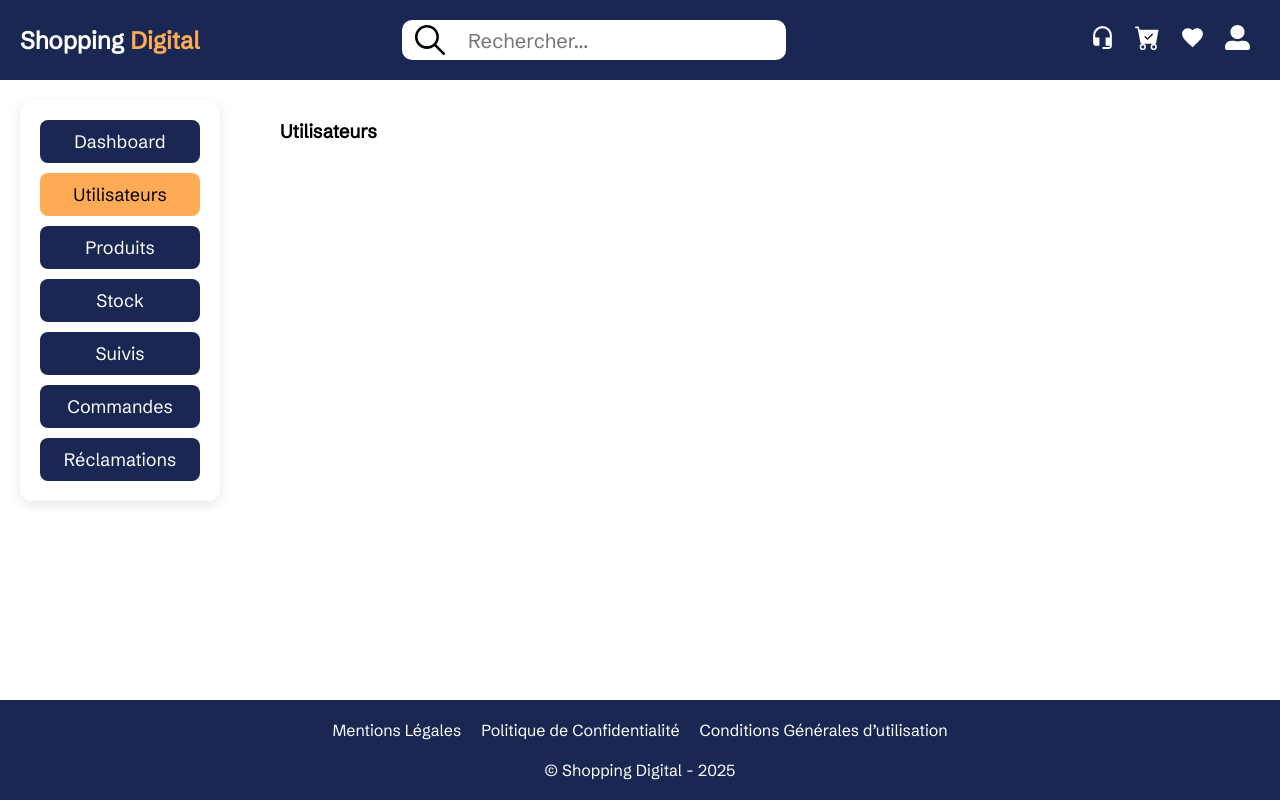
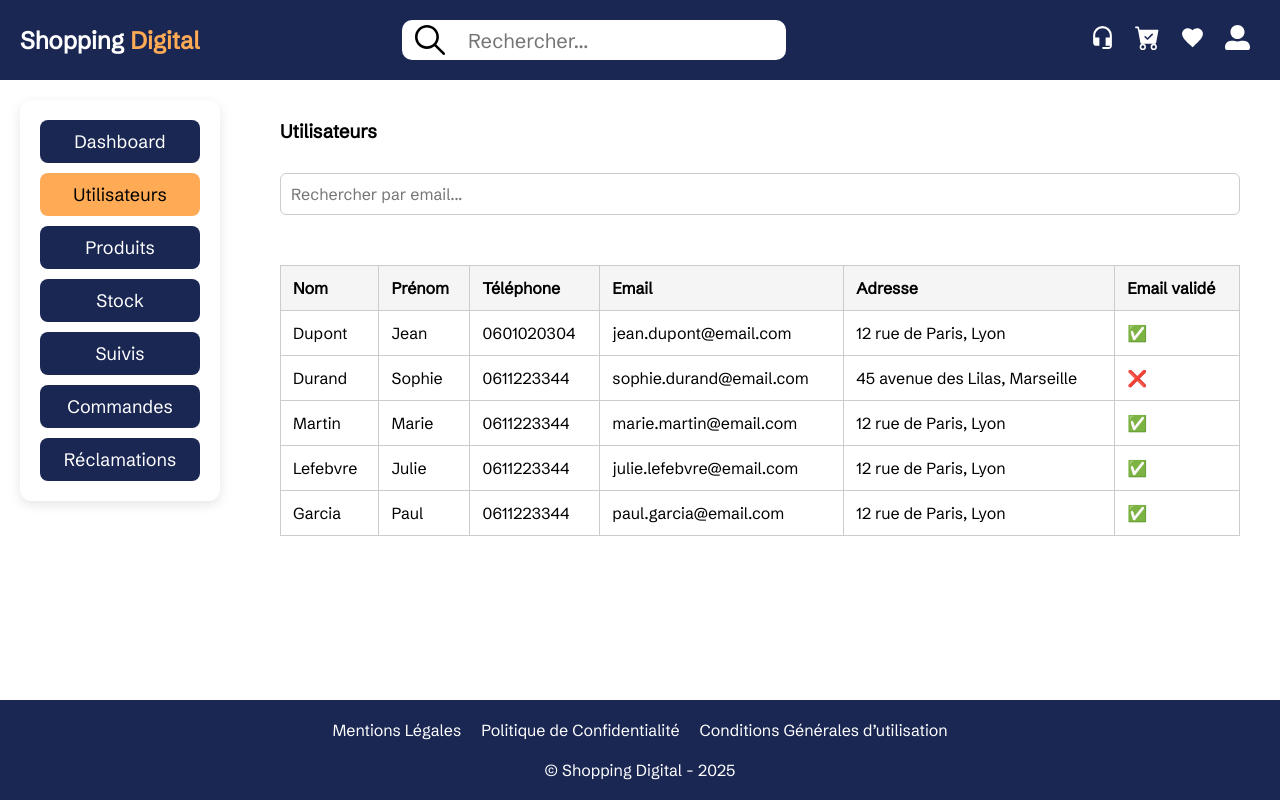
Before and after one commit to djerbiano/shopping-digital-v2, a Next.js app: page /admin/users in a window 1280 px wide. Built offline with nearby package versions, Linux system fonts and the light colour scheme.

Commit message:
Add user search and details modal

```diff
--- /dev/null
+++ b/app/(administrateur)/_components/UsersComponents/UserDetailsModal.jsx
@@ -0,0 +1,72 @@
+import Image from "next/image";
+import userStyles from "./usersComponent.module.css";
+
+export default function UserDetailsModal({ user, onClose }) {
+  return (
+    <div className={userStyles.modalOverlay} aria-labelledby="modal-title" role="dialog">
+      <div className={userStyles.modalContent}>
+        <button
+          onClick={onClose}
+          className={userStyles.modalCloseBtn}
+          aria-label="Fermer la modale"
+          onKeyDown={(e) => {
+            if (e.key === "Enter" || e.key === " " || e.key === "Escape") {
+              onClose();
+
+            }
+          }}
+        >
+          ✕
+        </button>
+        <h3 id="modal-title">Détails de l'utilisateur</h3>
+
+        <div className={userStyles.userDetailsWrapper}>
+          <div className={userStyles.avatarContainer}>
+            <Image
+              src={`/${user.avatar}`}
+              alt={`Avatar de ${user.name}`}
+              width={200}
+              height={200}
+              className={userStyles.avatar}
+            />
+          </div>
+          <div className={userStyles.userDetailsInfo}>
+            <p>
+              <strong>ID:</strong> {user._id}
+            </p>
+            <p>
+              <strong>Nom:</strong> {user.lastName}
+            </p>
+            <p>
+              <strong>Prénom:</strong> {user.name}
+            </p>
+            <p>
+              <strong>Email:</strong> {user.email}
+            </p>
+            <p>
+              <strong>Téléphone:</strong> {user.phone}
+            </p>
+            <p>
+              <strong>Adresse:</strong> {user.address}
+            </p>
+            <p>
+              <strong>Email validé:</strong> {user.validateEmail ? "✅" : "❌"}
+            </p>
+            <p>
+              <strong>Admin:</strong> {user.isAdmin ? "Oui" : "Non"}
+            </p>
+            <p>
+              <strong>Profil vérifié:</strong> {user.verifyProfile ? "✅" : "❌"}
+            </p>
+            <p>
+              <strong>Favoris:</strong> {user.favoritesProduct.join(", ") || "Aucun"}
+            </p>
+            <p>
+              <strong>Créé le:</strong> {new Date(user.createdAt).toLocaleString()}
+            </p>
+          </div>
+        </div>
+      </div>
+    </div>
+  );
+}
--- /dev/null
+++ b/app/(administrateur)/_components/UsersComponents/usersComponent.module.css
@@ -0,0 +1,134 @@
+.searchBar {
+  margin-bottom: 20px;
+}
+.searchBar input {
+  width: 100%;
+  padding: 10px;
+  font-size: 16px;
+  border-radius: 6px;
+  border: 1px solid #ccc;
+}
+
+.userTable {
+  width: 100%;
+  border-collapse: collapse;
+  font-size: 16px;
+}
+.userTable th,
+.userTable td {
+  border: 1px solid #ccc;
+  padding: 12px;
+  text-align: left;
+}
+.userTable thead {
+  background-color: #f5f5f5;
+}
+.clickableRow {
+  cursor: pointer;
+  transition: background-color 0.2s ease;
+}
+.clickableRow:hover {
+  background-color: #f0f0f0;
+}
+
+/* MODAL  */
+.modalOverlay {
+  position: fixed;
+  top: 0;
+  left: 0;
+  width: 100%;
+  height: 100%;
+  background-color: rgba(0, 0, 0, 0.5);
+  display: flex;
+  justify-content: center;
+  align-items: center;
+  z-index: 1000;
+}
+
+.modalContent {
+  background-color: white;
+  padding: 30px;
+  border-radius: 12px;
+  width: 90%;
+  max-width: 800px;
+  position: relative;
+  max-height: 90vh;
+  overflow-y: auto;
+}
+.modalCloseBtn {
+  position: absolute;
+  top: 12px;
+  right: 12px;
+  background: transparent;
+  border: none;
+  font-size: 24px;
+  cursor: pointer;
+}
+
+.userDetailsWrapper {
+  display: flex;
+  gap: 20px;
+  margin-top: 20px;
+}
+.avatarContainer {
+  flex-shrink: 0;
+}
+.avatar {
+  width: 140px;
+  height: 140px;
+  border-radius: 50%;
+  object-fit: cover;
+  border: 2px solid #ddd;
+}
+.userDetailsInfo {
+  display: flex;
+  flex-direction: column;
+  gap: 8px;
+}
+
+@media (max-width: 950px) {
+  .userTable thead {
+    display: none;
+  }
+
+  .userTable tr {
+    display: block;
+    margin-bottom: 15px;
+    border: 1px solid #ccc;
+    border-radius: 8px;
+    overflow: hidden;
+  }
+
+  .userTable td {
+    display: flex;
+    justify-content: space-between;
+    padding: 10px;
+    border: none;
+    border-bottom: 1px solid #eee;
+  }
+
+  .userTable td::before {
+    content: attr(data-label);
+    font-weight: bold;
+    color: #555;
+  }
+
+  .clickableRow {
+    background-color: white;
+  }
+
+  .userDetailsWrapper {
+    flex-direction: column;
+    align-items: center;
+    text-align: center;
+  }
+
+  .avatar {
+    width: 100px;
+    height: 100px;
+  }
+
+  .modalContent {
+    padding: 20px;
+  }
+}
--- a/app/(administrateur)/admin.module.css
+++ b/app/(administrateur)/admin.module.css
@@ -194,7 +194,6 @@
   justify-content: center;
   gap: 8px;
   margin-top: 20px;
-  flex-wrap: wrap;
 }
 
 .pagination button {
@@ -284,7 +283,7 @@
   }
   .pagination {
     justify-content: space-between;
-    gap: 10px;
+
   }
 
   .pagination button {
--- a/app/(administrateur)/admin/users/page.jsx
+++ b/app/(administrateur)/admin/users/page.jsx
@@ -1,8 +1,143 @@
+"use client";
+import { useState } from "react";
 import styles from "../../admin.module.css";
+import userStyles from "../../_components/UsersComponents/usersComponent.module.css";
+import UserDetailsModal from "../../_components/UsersComponents/UserDetailsModal";
+
+const fakeUsers = [
+  {
+    _id: "1",
+    name: "Jean",
+    lastName: "Dupont",
+    phone: "0601020304",
+    email: "jean.dupont@email.com",
+    address: "12 rue de Paris, Lyon",
+    validateEmail: true,
+    avatar: "avatarDefault.webp",
+    verifyProfile: true,
+    isAdmin: false,
+    favoritesProduct: [],
+    createdAt: "2024-01-11T06:16:54.564Z",
+  },
+  {
+    _id: "2",
+    name: "Sophie",
+    lastName: "Durand",
+    phone: "0611223344",
+    email: "sophie.durand@email.com",
+    address: "45 avenue des Lilas, Marseille",
+    validateEmail: false,
+    avatar: "avatarDefault.webp",
+    verifyProfile: false,
+    isAdmin: false,
+    favoritesProduct: ["1", "2"],
+    createdAt: "2024-02-11T06:16:54.564Z",
+  },
+  {
+    _id: "3",
+    name: "Marie",
+    lastName: "Martin",
+    phone: "0611223344",
+    email: "marie.martin@email.com",
+    address: "12 rue de Paris, Lyon",
+    validateEmail: true,
+    avatar: "avatarDefault.webp",
+    verifyProfile: true,
+    isAdmin: false,
+    favoritesProduct: ["1", "2"],
+    createdAt: "2024-01-11T06:16:54.564Z",
+  },
+  {
+    _id: "4",
+    name: "Julie",
+    lastName: "Lefebvre",
+    phone: "0611223344",
+    email: "julie.lefebvre@email.com",
+    address: "12 rue de Paris, Lyon",
+    validateEmail: true,
+    avatar: "avatarDefault.webp",
+    verifyProfile: true,
+    isAdmin: false,
+    favoritesProduct: ["1", "2"],
+    createdAt: "2024-01-11T06:16:54.564Z",
+  },
+  {
+    _id: "5",
+    name: "Paul",
+    lastName: "Garcia",
+    phone: "0611223344",
+    email: "paul.garcia@email.com",
+    address: "12 rue de Paris, Lyon",
+    validateEmail: true,
+    avatar: "avatarDefault.webp",
+    verifyProfile: true,
+    isAdmin: false,
+    favoritesProduct: ["1", "2"],
+    createdAt: "2024-01-11T06:16:54.564Z",
+  },
+];
+
 export default function Users() {
+  const [emailSearch, setEmailSearch] = useState("");
+  const [selectedUser, setSelectedUser] = useState(null);
+
+  const filteredUsers = fakeUsers.filter((user) => user.email.toLowerCase().includes(emailSearch.toLowerCase()));
+
   return (
     <section aria-labelledby="section-users" className={styles.adminContent}>
       <h3 id="section-users">Utilisateurs</h3>
+
+      <div className={userStyles.searchBar}>
+        <label htmlFor="emailSearch" className={styles.srOnly}>
+          Rechercher par email:
+        </label>
+        <input
+          type="search"
+          id="emailSearch"
+          placeholder="Rechercher par email..."
+          value={emailSearch}
+          onChange={(e) => setEmailSearch(e.target.value)}
+        />
+      </div>
+
+      <table className={userStyles.userTable}>
+        <thead>
+          <tr>
+            <th scope="col">Nom</th>
+            <th scope="col">Prénom</th>
+            <th scope="col">Téléphone</th>
+            <th scope="col">Email</th>
+            <th scope="col">Adresse</th>
+            <th scope="col">Email validé</th>
+          </tr>
+        </thead>
+        <tbody>
+          {filteredUsers.map((user) => (
+            <tr
+              key={user._id}
+              className={userStyles.clickableRow}
+              onClick={() => setSelectedUser(user)}
+              role="button"
+              aria-label={` Voir les détails de l'utilisateur ${user.name} ${user.lastName}`}
+              tabIndex={selectedUser ? -1 : 0}
+              onKeyDown={(e) => {
+                if ((e.key === "Enter" || e.key === " ") && !selectedUser) {
+                  setSelectedUser(user);
+                }
+              }}
+            >
+              <td data-label="Nom">{user.lastName}</td>
+              <td data-label="Prénom">{user.name}</td>
+              <td data-label="Téléphone">{user.phone}</td>
+              <td data-label="Email">{user.email}</td>
+              <td data-label="Adresse">{user.address}</td>
+              <td data-label="Email validé">{user.validateEmail ? "✅" : "❌"}</td>
+            </tr>
+          ))}
+        </tbody>
+      </table>
+
+      {selectedUser && <UserDetailsModal user={selectedUser} onClose={() => setSelectedUser(null)} />}
     </section>
   );
 }
```
Also changed, not shown: public/avatarDefault.webp (added), public/avatarDefault1.webp (added).
